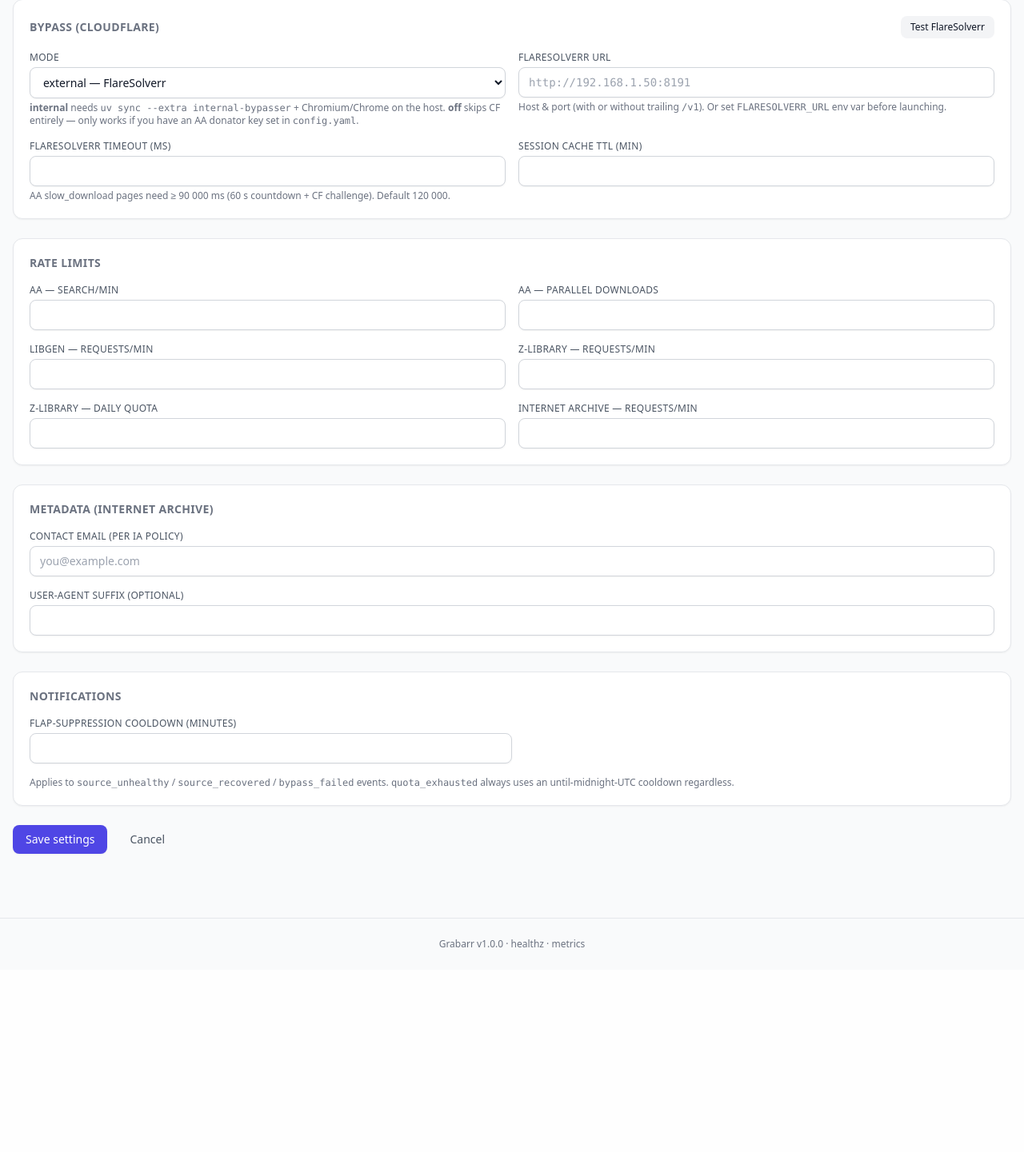
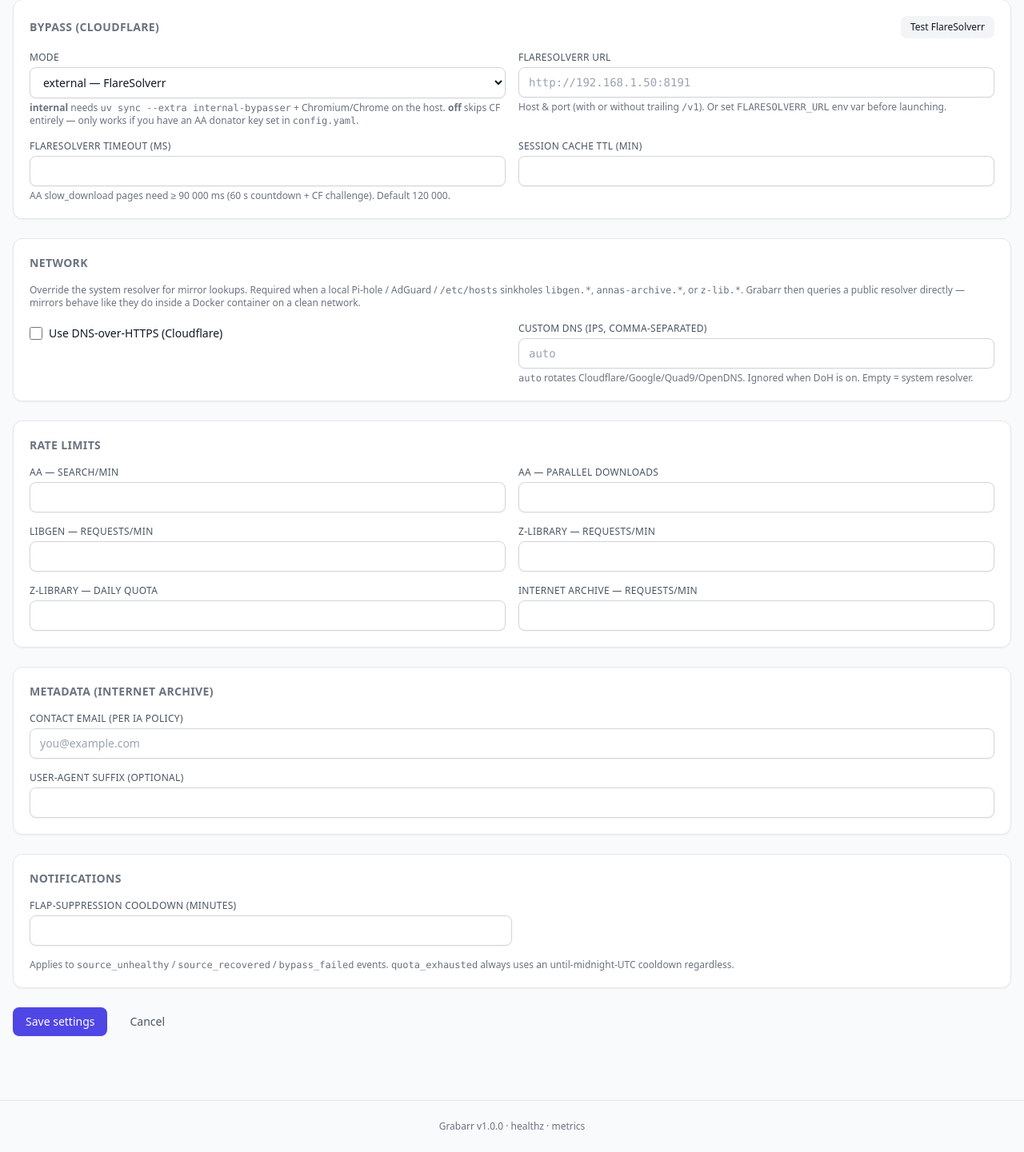
Before and after one commit to sharkhunterr/grabarr, a Python web app: template grabarr/grabarr/web/templates/settings.html in a window 1280 px wide. Shown: the part 750-2191 px from the top of the page at 80% size. Before the commit the page ends 1935 px from the top, so only its background shows below. Run offline with Jinja, Linux system fonts and the light colour scheme; the template is opened without the code that fills it, so the values that code supplies are empty; some libraries are stand-ins or nearby versions.

Commit message:
feat(settings): expose Shelfmark DoH/CustomDNS — bypass host DNS
When the host runs a Pi-hole / AdGuard / /etc/hosts sinkhole that
poisons libgen.* / annas-archive.* / z-lib.* to 127.0.0.1, Grabarr's
downloads silently die inside Shelfmark's mirror cascade. Docker
Shelfmark doesn't hit this because containers use their own DNS
resolver, not the host's.

Two new settings, mapped through the Shelfmark bridge:
- network.use_doh (bool, default off) → USE_DOH + DOH_SERVER
  (Cloudflare JSON DoH). When on, Shelfmark resolves mirrors via
  https://cloudflare-dns.com/dns-query — ignores the system resolver
  entirely.
- network.custom_dns (str, default "auto") → CUSTOM_DNS. "auto"
  rotates Cloudflare/Google/Quad9/OpenDNS (Shelfmark's built-in
  providers). A bare comma-separated list pins to those IPs.

PATCH /api/settings now calls network.init(force=True) when any of
these (plus the AA mirror keys) change, so the switch takes effect
immediately — no restart.

UI: new "Network" card on the Settings page with a DoH checkbox and
the custom-DNS field, plus a one-sentence explanation of when to
enable it (Pi-hole / /etc/hosts scenario).

saveSettings JS now collects every checkbox explicitly so unchecking
actually persists false (FormData omits unchecked boxes).

Co-Authored-By: Claude Opus 4.7 (1M context) <noreply@anthropic.com>

```diff
--- a/grabarr/grabarr/web/templates/settings.html
+++ b/grabarr/grabarr/web/templates/settings.html
@@ -144,6 +144,39 @@
 
 <div class="card">
   <div class="card-body space-y-4">
+    <h2 class="text-sm font-semibold uppercase tracking-wide text-gray-500 dark:text-gray-400">Network</h2>
+    <p class="text-xs text-gray-500 dark:text-gray-400">
+      Override the system resolver for mirror lookups. Required when a
+      local Pi-hole / AdGuard / <code>/etc/hosts</code> sinkholes
+      <code>libgen.*</code>, <code>annas-archive.*</code>, or
+      <code>z-lib.*</code>. Grabarr then queries a public resolver
+      directly — mirrors behave like they do inside a Docker container
+      on a clean network.
+    </p>
+    <div class="grid gap-4 md:grid-cols-2">
+      <div>
+        <label class="inline-flex items-center gap-2 cursor-pointer mt-1">
+          <input type="checkbox" id="s-n-doh" name="network.use_doh"
+                 {% if settings['network.use_doh'] %}checked{% endif %}>
+          <span class="text-sm">Use DNS-over-HTTPS (Cloudflare)</span>
+        </label>
+      </div>
+      <div>
+        <label class="label" for="s-n-dns">Custom DNS (IPs, comma-separated)</label>
+        <input id="s-n-dns" type="text" name="network.custom_dns" class="w-full font-mono"
+               value="{{ settings['network.custom_dns'] }}"
+               placeholder="auto">
+        <p class="mt-1 text-xs text-gray-500 dark:text-gray-400">
+          <code>auto</code> rotates Cloudflare/Google/Quad9/OpenDNS.
+          Ignored when DoH is on. Empty = system resolver.
+        </p>
+      </div>
+    </div>
+  </div>
+</div>
+
+<div class="card">
+  <div class="card-body space-y-4">
     <h2 class="text-sm font-semibold uppercase tracking-wide text-gray-500 dark:text-gray-400">Rate limits</h2>
     <div class="grid gap-4 md:grid-cols-2">
       <div>
@@ -227,9 +260,16 @@
 <script>
   async function saveSettings(e) {
     e.preventDefault();
-    const fd = new FormData(document.getElementById('settings-form'));
+    const form = document.getElementById('settings-form');
     const body = {};
+    // Checkboxes explicitly first so unchecked ones save as false
+    // (FormData omits unchecked boxes, so they'd never flip back off).
+    form.querySelectorAll('input[type="checkbox"][name]').forEach(cb => {
+      body[cb.name] = cb.checked;
+    });
+    const fd = new FormData(form);
     for (const [k, v] of fd.entries()) {
+      if (k in body) continue;  // already handled as bool
       if (/^(\d+|\d+\.\d+)$/.test(v)) body[k] = Number(v);
       else body[k] = v;
     }
```
Also changed, not shown: grabarr/grabarr/api/admin.py (+20 -1 lines), grabarr/grabarr/api/app.py (+14 -0 lines), grabarr/grabarr/core/settings_service.py (+11 -0 lines).
